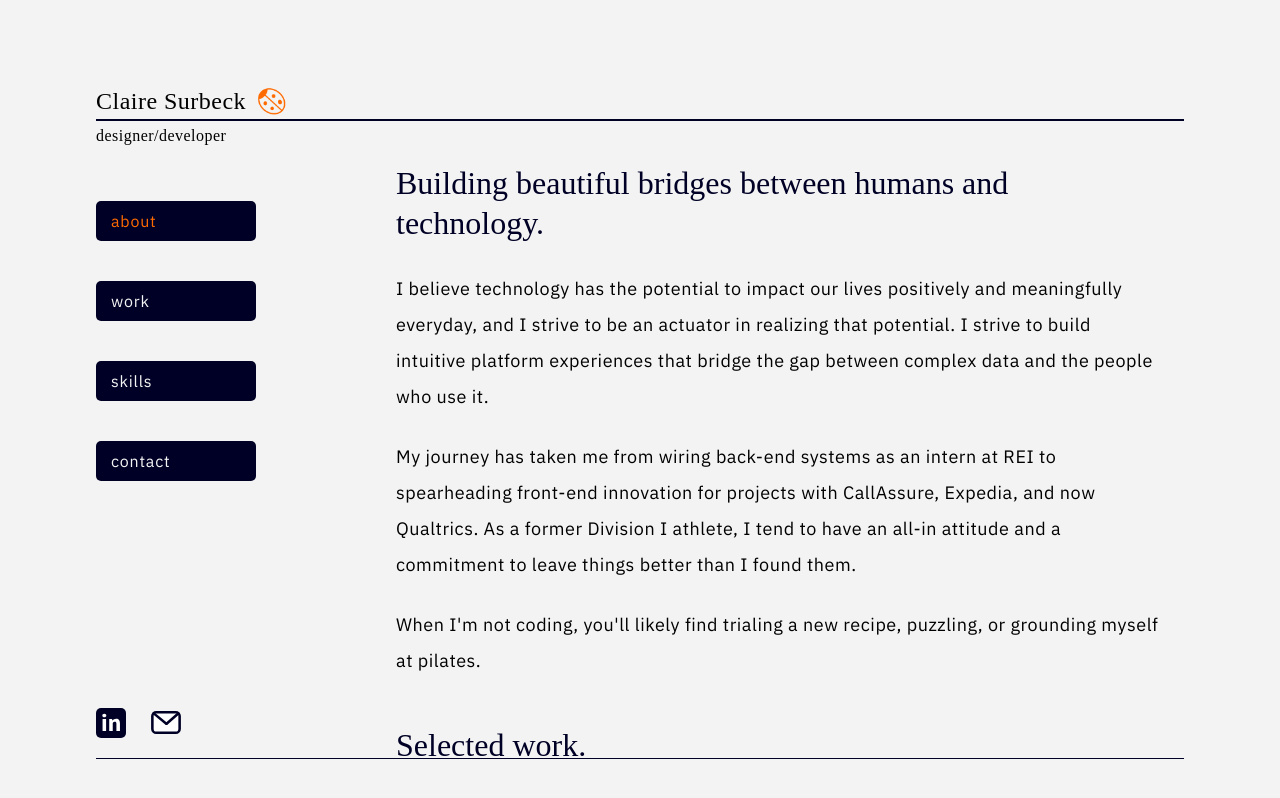
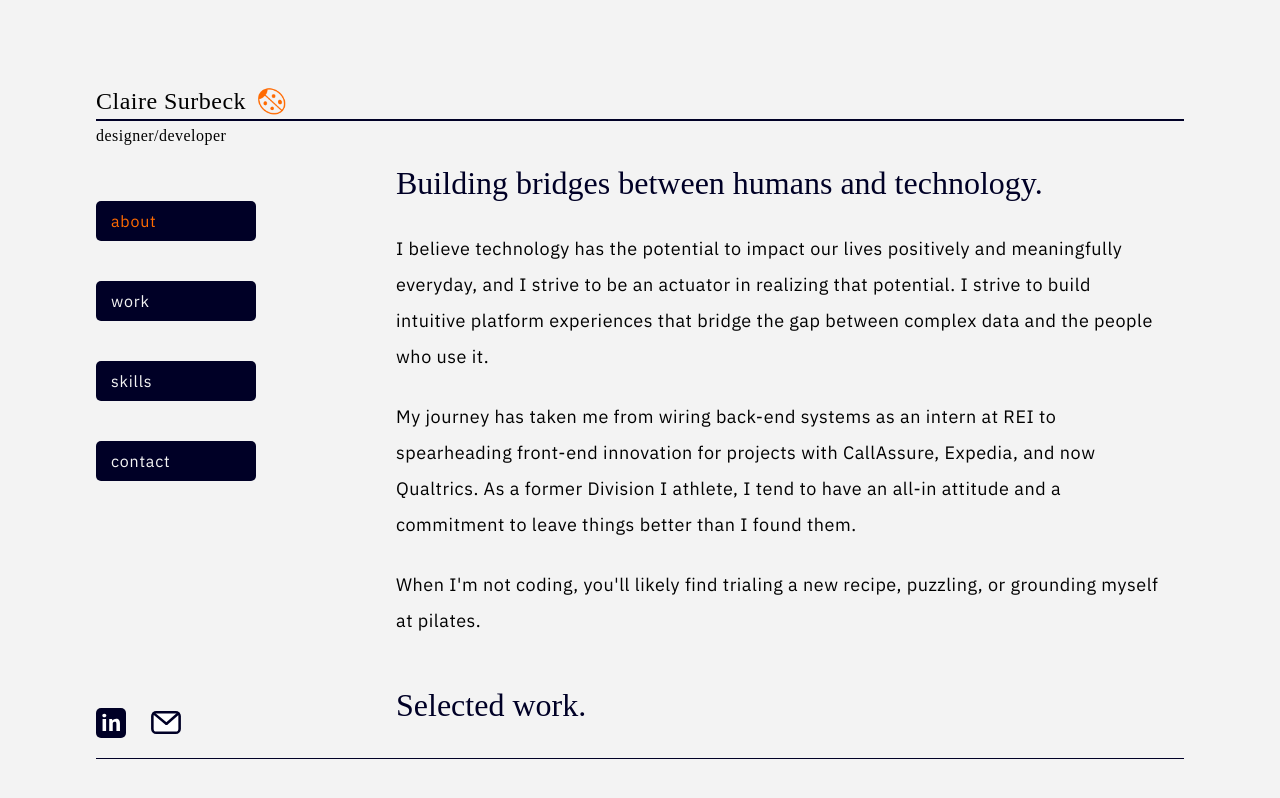
Before and after one commit to csurbeck/csurbeck.github.io, a React app: page / in a window 1280 px wide. Built offline with nearby package versions, Linux system fonts and the light colour scheme; a web font is replaced by a local one.

Commit message:
changing wording

```diff
--- a/src/components/ScrollSection.tsx
+++ b/src/components/ScrollSection.tsx
@@ -143,7 +143,7 @@ export const ScrollSection = forwardRef<ScrollSectionHandle, ScrollSectionProps>
 
                     <section id="about" className={styles.section} aria-label="About">
                         <h2 className={styles.sectionTitle}>
-                            Building beautiful bridges between humans and technology.
+                            Building bridges between humans and technology.
                         </h2>
                         <p className={styles.paragraphText}>
                             I believe technology has the potential to impact our lives positively and meaningfully everyday, and I strive to be an actuator in realizing that potential.
```
